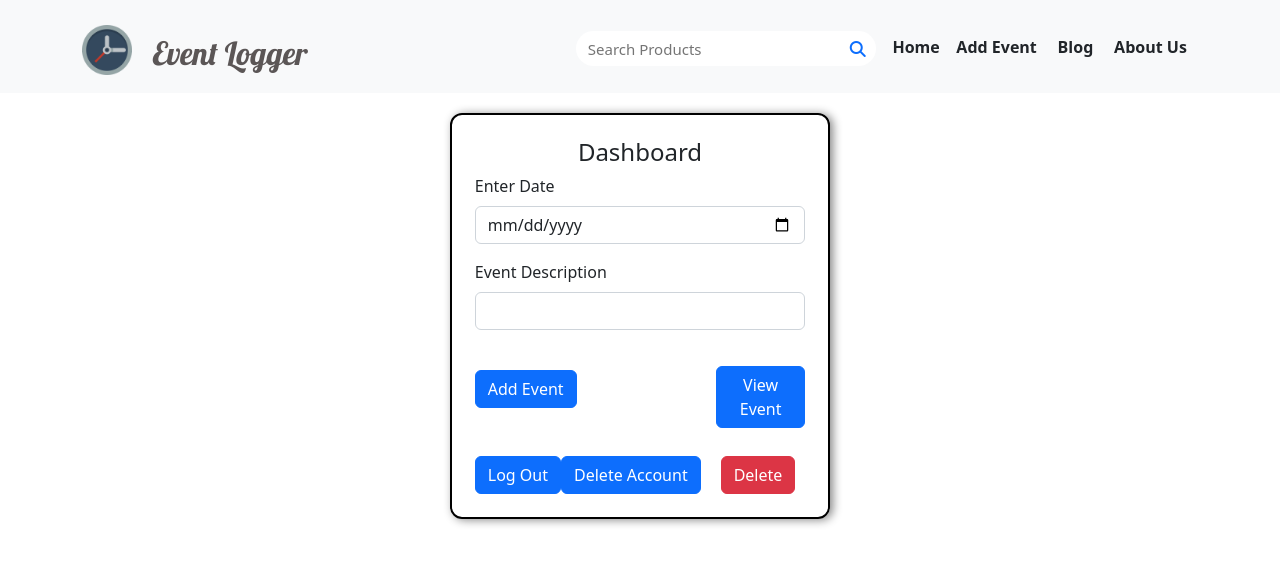
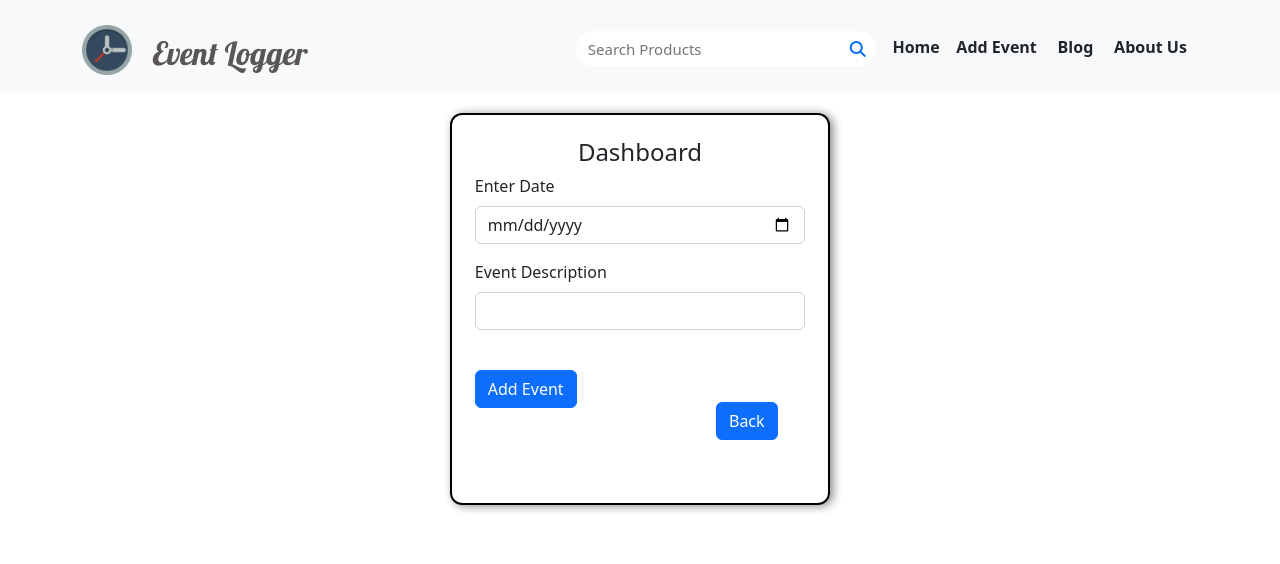
Before and after one commit to adithyanvs/Reminder_Frontend, an Angular app: page /dashboard in a window 1280 px wide. Shown: the top 564 px of the page. Built offline with nearby package versions, Linux system fonts and the light colour scheme; sample sign-in values are in the browser's storage.

Commit message:
after a while

```diff
--- a/src/app/Components/dashboard/dashboard.component.html
+++ b/src/app/Components/dashboard/dashboard.component.html
@@ -17,19 +17,21 @@
     <div *ngIf="this.eventForm.get('text')?.touched&&this.eventForm.get('text')?.errors"
           style="color: red;"> Invalid Description </div><br>
 
-    <button type="submit" class="btn btn-primary" (ngSubmit)="addevent()">Add Event</button> &nbsp; <br><br>
-    <button  type="submit" class="btn btn-primary View"routerLink='/eventform'>View Event</button>
+    <button type="submit" class="btn btn-primary" (ngSubmit)="addevent()">Add Event</button> &nbsp; <br><br>&nbsp;&nbsp;&nbsp;&nbsp;&nbsp;&nbsp;&nbsp;&nbsp;&nbsp;&nbsp;
+    <button  type="submit" class="btn btn-primary View"routerLink='/eventform'>Back</button>
 
   </form>
-  <button type="submit" class="btn btn-primary" (click)="logout()">Log Out</button>
-  <button type="submit" class="btn btn-primary" (click)="deleteAccount()">Delete Account</button>
+  <!-- <button type="submit" class="btn btn-primary" (click)="logout()">Log Out</button>
+  <button type="submit" class="btn btn-primary" (click)="deleteAccount()">Delete Account</button> -->
 
-  <button class="btn btn-danger" (click)="deleteAccount()" style="float: right;margin-right: 3%;">Delete</button>
+  <!-- <button class="btn btn-danger" (click)="deleteAccount()" style="float: right;margin-right: 3%;">Delete</button> -->
 <!-- child selector -->
 <!-- <app-delete-cancel (onDelete)="onDelete($event)" (onCancel)="cancel()" [item]="currentuserid"></app-delete-cancel> -->
 <!-- <app-animation-demo></app-animation-demo> -->
 
     </div>
-    <div class="col-4"></div>
+    <div class="col-4"><br><br>
+      <!-- <button routerLink="/eventform" class="btn btn-secondary">Back</button> -->
+    </div>
   </div>
 </div>
--- a/src/app/Components/dashboard/dashboard.component.ts
+++ b/src/app/Components/dashboard/dashboard.component.ts
@@ -34,8 +34,8 @@ export class DashboardComponent implements OnInit {
     console.log(message);
 
 
-
-    this.ds.addevent(date, message)
+    if(this.eventForm.valid){
+      this.ds.addevent(date, message)
       .subscribe((result: any) => {
         if (result) {
           alert(result.message)
@@ -46,6 +46,10 @@ export class DashboardComponent implements OnInit {
           alert(result.error.message)
         }
       )
+    }else{
+      alert("please fill the field")
+    }
+
 
   }
   //Logout
--- a/src/app/Components/eventform/eventform.component.html
+++ b/src/app/Components/eventform/eventform.component.html
@@ -8,13 +8,15 @@
             <table class="table1" >
                 <thead>
                     <tr>
+                        <th>Sl No:</th>
                         <th>Date</th>
                         <th>Events</th>
                     </tr>
 
                 </thead>
                 <tbody>
-                    <tr *ngFor="let i of events">
+                    <tr *ngFor="let i of events; let k = index">
+                      <th>{{k+1}}.</th>
                       <th>{{i.date}}</th>
                       <th>{{i.event}}</th>
                       <th><button  type="submit" class="btn btn-primary">Edit</button>&nbsp;<button  type="submit" class="btn btn-danger">Delete</button></th>
@@ -25,6 +27,12 @@
                </table>
 
         </div>
-        <div class="col-3"><button type="submit" class="btn btn-primary" (click)="deleteAccount()">Delete Account</button></div>
+        <div class="col-3">
+            <button type="submit" class="btn btn-primary" (click)="logout()">Log Out</button><br><br>
+            <!-- <button type="submit" class="btn btn-primary" (click)="deleteAccount()">Delete Account</button><br><br> -->
+
+            <button routerLink="/dashboard" class="btn btn-secondary">Back</button>
+
+        </div>
     </div>
 </div>
--- a/src/app/Components/eventform/eventform.component.ts
+++ b/src/app/Components/eventform/eventform.component.ts
@@ -1,5 +1,7 @@
 import { Component, OnInit } from '@angular/core';
 import { DataService } from 'src/app/service/dataservice.service';
+import { Router } from '@angular/router';
+
 
 @Component({
   selector: 'app-eventform',
@@ -10,7 +12,7 @@ export class EventformComponent implements OnInit {
   events:any
   currentuserid =localStorage.getItem('currentuserid')
 
-  constructor(private ds :DataService) {
+  constructor(private ds :DataService,private router: Router) {
     this.ds.getEvent(this.currentuserid)
     .subscribe((result:any) =>{
       console.log(result);
@@ -25,5 +27,14 @@ export class EventformComponent implements OnInit {
   ngOnInit(): void {
 
   }
+  deleteAccount(){
 
+  }
+  //Logout
+  logout(){
+    localStorage.removeItem("currentUser")
+    localStorage.removeItem("currentuserid")
+    localStorage.removeItem("token")
+    this.router.navigateByUrl("")
+  }
 }
--- a/src/index.html
+++ b/src/index.html
@@ -3,7 +3,7 @@
 
 <head>
   <meta charset="utf-8">
-  <title>MainProject3</title>
+  <title>Event Logger</title>
   <base href="/">
   <meta name="viewport" content="width=device-width, initial-scale=1">
   <link rel="icon" type="image/x-icon" href="favicon.ico">
```
Also changed, not shown: 1 other file (tests, documents, lock files or other folders).
